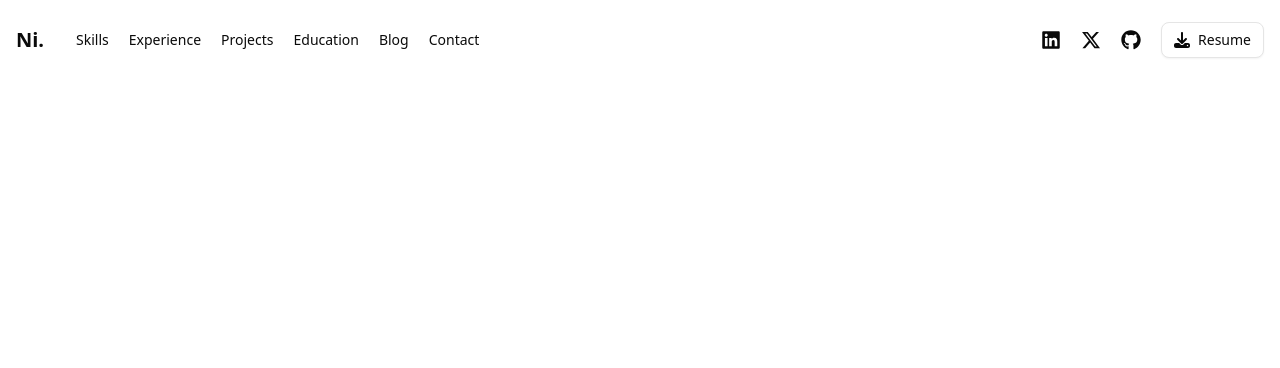
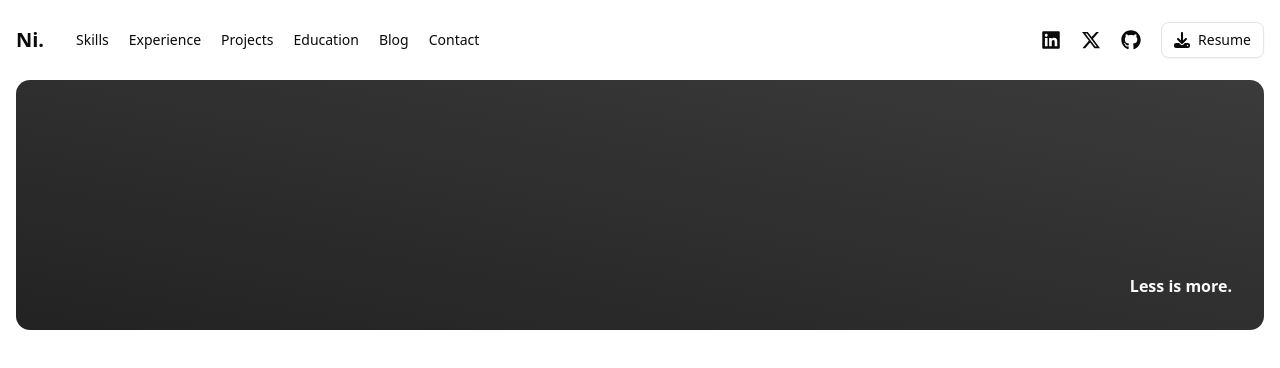
Before and after one commit to devnajam/personal-website, a Next.js app: page / in a window 1280 px wide. Shown: the top 368 px of the page. Built offline with nearby package versions, Linux system fonts and the light colour scheme.

Commit message:
feat: create profile banner

```diff
--- a/app/page.tsx
+++ b/app/page.tsx
@@ -1,3 +1,10 @@
+import { Box } from "@/components/containers/box/box";
+import { ProfileBanner } from "@/components/profile-banner/profile-banner";
+
 export default function Home() {
-  return <div></div>;
+  return (
+    <Box>
+      <ProfileBanner>Less is more.</ProfileBanner>
+    </Box>
+  );
 }
--- /dev/null
+++ b/components/profile-banner/profile-banner.tsx
@@ -0,0 +1,11 @@
+interface Props {
+  children: React.ReactNode;
+}
+
+export const ProfileBanner = ({ children }: Props) => {
+  return (
+    <div className="p-4 text-xs lg:text-base lg:p-8 text-primary-foreground font-bold bg-gradient-to-tr from-foreground/90 to-foreground/80 h-[150px] lg:h-[250px] rounded-xl flex items-end justify-end">
+      {children}
+    </div>
+  );
+};
```
Also changed, not shown: 1 other file (tests, documents, lock files or other folders).
